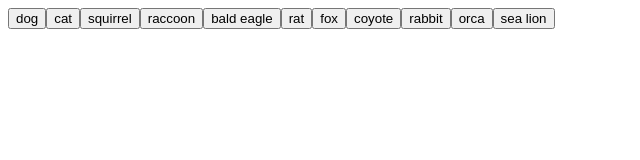
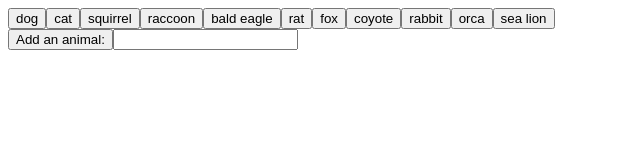
Before and after one commit to bmagers/AnimalGif, a plain HTML site: page index.html in a window 1280 px wide. Shown: the whole page, without its empty margins (0-640 px from the left). Drawn offline with nearby package versions, Linux system fonts and the light colour scheme; files that its build step writes are made by us from their sources.

Commit message:
add animal button

```diff
--- a/index.html
+++ b/index.html
@@ -5,13 +5,13 @@
     <meta name="viewport" content="width=device-width, initial-scale=1.0">
     <meta http-equiv="X-UA-Compatible" content="ie=edge">
     <title>AnimalGif</title>
-    <link rel="stylesheet" href="style.css">
+    <link rel="stylesheet" href="css/style.css">
 </head>
 <body>
     <div id="ButtonArea"></div>
+    <div id="AddButtonArea"></div>
     <div id="ImageArea"></div>
     <script src="https://ajax.googleapis.com/ajax/libs/jquery/3.3.1/jquery.min.js"></script>
-    <!-- <script src="https://code.jquery.com/"></script> -->
     <script src="js/AnimalGif.js"></script>
 </body>
 </html>
--- a/js/AnimalGif.js
+++ b/js/AnimalGif.js
@@ -1,13 +1,30 @@
 $(document).ready(function() {
 
     var topics = ["dog", "cat", "squirrel", "raccoon", "bald eagle", "rat", "fox", "coyote", "rabbit", "orca", "sea lion"];
-    topics.forEach(function(topic) {
-        var newButton = $("<button>").attr("id", topic).text(topic);
-        newButton.on("click", function() {
-            getGifs(this.id);
+    makeButtons();
+
+    function makeButtons() {
+        $(".topicButton").remove();
+        topics.forEach(function(topic) {
+            var newButton = $("<button>").addClass("topicButton").attr("id", topic).text(topic);
+            newButton.on("click", function() {
+                getGifs(this.id);
+            });
+            $("#ButtonArea").append(newButton);
         });
-        $("#ImageArea").append(newButton);
+    }
+
+    var animalAddButton = $("<button>").text("Add an animal: ").attr("id", "btnAddAnimal");
+    var animalAddForm = $("<input>").attr("id", "animalAddForm");
+    animalAddButton.on("click", function() {
+        var newAnimal = animalAddForm.val().trim();
+        animalAddForm.val("");
+        if (newAnimal.length > 1) {
+            topics.push(newAnimal);
+            makeButtons();
+        }
     });
+    $("#AddButtonArea").append(animalAddButton).append(animalAddForm);
 
     function getGifs(topic) {
         var gifsUrl = "https://api.giphy.com/v1/gifs/search?q=" + topic + "&api_key=BSEP7a1S74kX6ETXGCDeTDZ2A4uwiO4K&limit=10";
@@ -25,8 +42,8 @@ $(document).ready(function() {
                 image.attr("data-state", "still");
                 image.attr("data-animated", imageAnimated);
                 image.attr("data-still", imageStill);
+                gifDiv.append(p);
                 gifDiv.append(image);
-                gifDiv.append(p);
                 $("#ImageArea").append(gifDiv);
             }
         });
```
Also changed, not shown: 1 other file.
